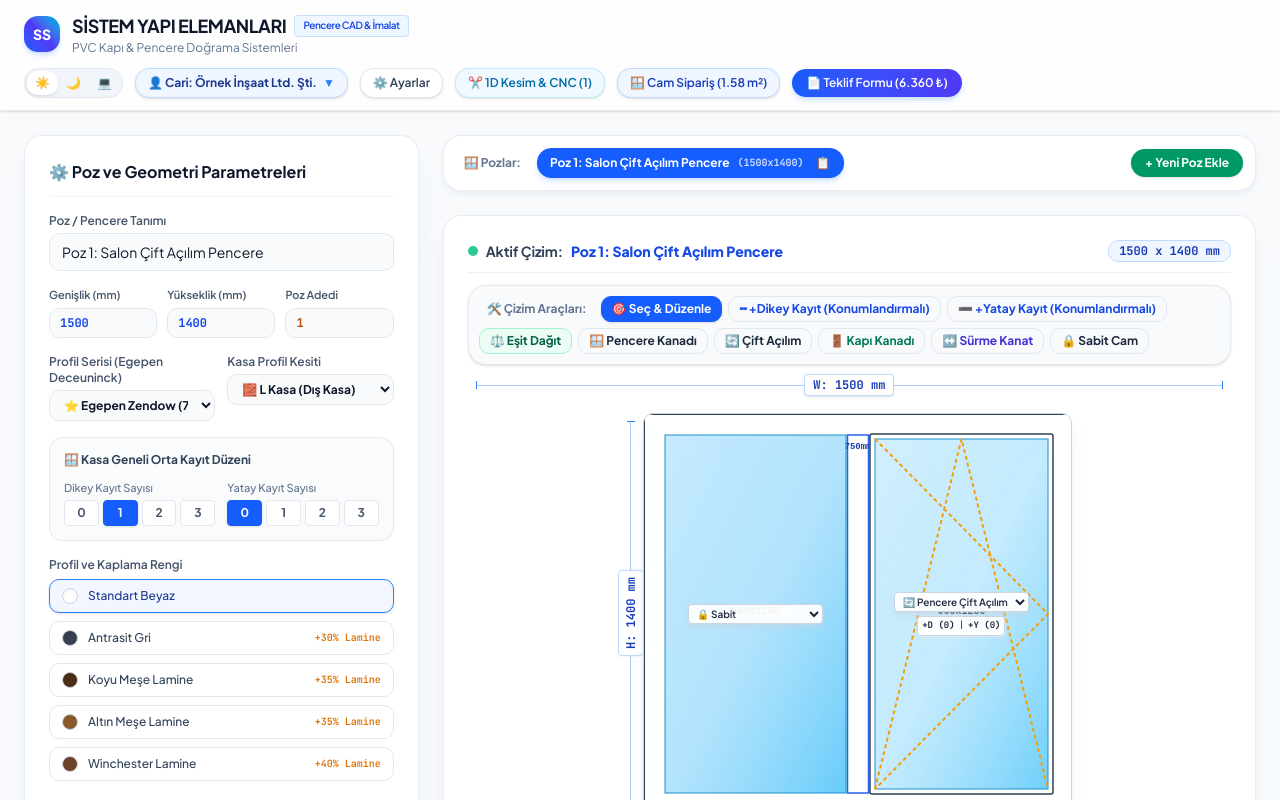
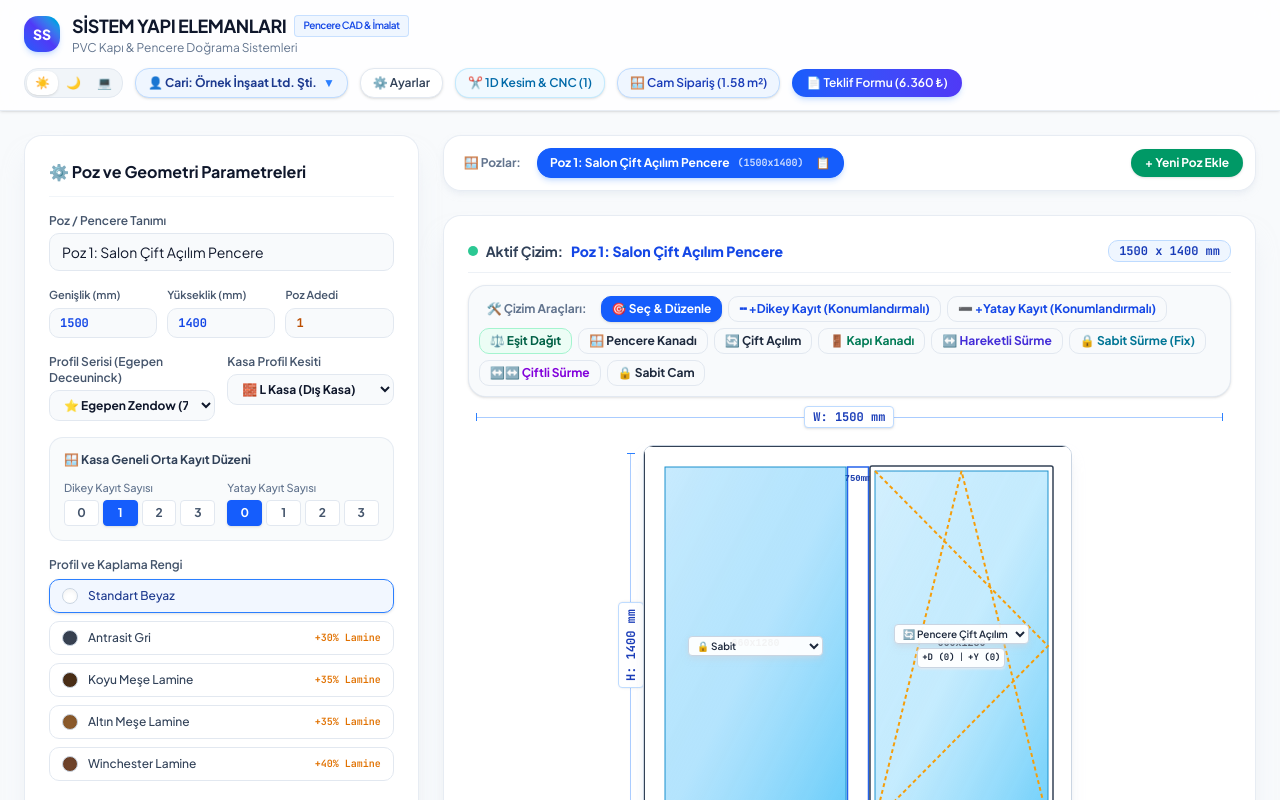
Before and after one commit to haslim/pencere, a Next.js app: page / in a window 1280 px wide. Shown: the top 800 px of the page. Built offline with nearby package versions, Linux system fonts and the light colour scheme.

Commit message:
feat: implement window canvas component with interactive drawing tools and mullion management engine

```diff
--- a/src/components/WindowCanvas.tsx
+++ b/src/components/WindowCanvas.tsx
@@ -16,8 +16,11 @@ export type WindowToolMode =
   | "cift_acilim"
   | "kapi_kanadi"
   | "surme_kanat"
+  | "surme_sabit"
+  | "surme_cift"
   | "vasistas"
   | "sabit";
+
 
 
 interface WindowCanvasProps {
@@ -144,6 +147,10 @@ export const WindowCanvas: React.FC<WindowCanvasProps> = ({
       onUpdateDivisionType(divIdx, "kapi-ic", "KAPI_KANADI");
     } else if (activeTool === "surme_kanat" && onUpdateDivisionType) {
       onUpdateDivisionType(divIdx, "surme-sol", "SURME_KANAD");
+    } else if ((activeTool as any) === "surme_sabit" && onUpdateDivisionType) {
+      onUpdateDivisionType(divIdx, "surme-sabit", "SURME_KANAD");
+    } else if ((activeTool as any) === "surme_cift" && onUpdateDivisionType) {
+      onUpdateDivisionType(divIdx, "surme-cift", "SURME_KANAD");
     } else if (activeTool === "vasistas" && onUpdateDivisionType) {
       onUpdateDivisionType(divIdx, "vasistas", "VASISTAS");
     } else if (activeTool === "sabit" && onUpdateDivisionType) {
@@ -154,6 +161,7 @@ export const WindowCanvas: React.FC<WindowCanvasProps> = ({
       handleOpenAddMullionModal("h");
     }
   };
+
 
   return (
     <div className="w-full flex flex-col items-center gap-4">
@@ -257,8 +265,35 @@ export const WindowCanvas: React.FC<WindowCanvasProps> = ({
                 : "bg-slate-50 border-slate-200 hover:bg-slate-100 text-indigo-700"
             }`}
           >
-            ↔️ Sürme Kanat
+            ↔️ Hareketli Sürme
           </button>
+
+          <button
+            onClick={() => setActiveTool("surme_sabit" as any)}
+            className={`px-2.5 py-1 rounded-lg text-xs font-bold transition flex items-center gap-1 whitespace-nowrap border ${
+              (activeTool as any) === "surme_sabit"
+                ? "bg-cyan-600 text-white border-cyan-600 shadow"
+                : isDark
+                ? "bg-slate-950 border-slate-800 hover:bg-slate-800 text-cyan-400"
+                : "bg-slate-50 border-slate-200 hover:bg-slate-100 text-cyan-700"
+            }`}
+          >
+            🔒 Sabit Sürme (Fix)
+          </button>
+
+          <button
+            onClick={() => setActiveTool("surme_cift" as any)}
+            className={`px-2.5 py-1 rounded-lg text-xs font-bold transition flex items-center gap-1 whitespace-nowrap border ${
+              (activeTool as any) === "surme_cift"
+                ? "bg-purple-600 text-white border-purple-600 shadow"
+                : isDark
+                ? "bg-slate-950 border-slate-800 hover:bg-slate-800 text-purple-400"
+                : "bg-slate-50 border-slate-200 hover:bg-slate-100 text-purple-700"
+            }`}
+          >
+            ↔️↔️ Çiftli Sürme
+          </button>
+
 
           <button
             onClick={() => setActiveTool("sabit")}
@@ -546,10 +581,52 @@ export const WindowCanvas: React.FC<WindowCanvasProps> = ({
                         />
                       </>
                     )}
+
+                    {/* Sürme Görsel Çizgileri & Simgeleri */}
+
+                    {(divType === "surme-sol" || divType === "surme-sag") && (
+                      <path
+                        d={`M ${startX + 12} ${startY + sectionH / 2} L ${startX + sectionW - 12} ${startY + sectionH / 2} M ${startX + (divType === "surme-sol" ? 20 : sectionW - 20)} ${startY + sectionH / 2 - 5} L ${startX + (divType === "surme-sol" ? 12 : sectionW - 12)} ${startY + sectionH / 2} L ${startX + (divType === "surme-sol" ? 20 : sectionW - 20)} ${startY + sectionH / 2 + 5}`}
+                        fill="none"
+                        stroke="#6366f1"
+                        strokeWidth="2.5"
+                      />
+                    )}
+
+                    {divType === "surme-sabit" && (
+                      <text
+                        x={startX + sectionW / 2}
+                        y={startY + 22}
+                        textAnchor="middle"
+                        fill={isDark ? "#38bdf8" : "#0284c7"}
+                        fontSize="11"
+                        fontWeight="bold"
+                      >
+                        🔒 SABİT SÜRME (FIX)
+                      </text>
+                    )}
+
+                    {divType === "surme-cift" && (
+                      <g>
+                        <path
+                          d={`M ${startX + 12} ${startY + sectionH / 2 - 4} L ${startX + sectionW - 12} ${startY + sectionH / 2 - 4} M ${startX + 20} ${startY + sectionH / 2 - 9} L ${startX + 12} ${startY + sectionH / 2 - 4} L ${startX + 20} ${startY + sectionH / 2 + 1}`}
+                          fill="none"
+                          stroke="#a855f7"
+                          strokeWidth="2"
+                        />
+                        <path
+                          d={`M ${startX + 12} ${startY + sectionH / 2 + 6} L ${startX + sectionW - 12} ${startY + sectionH / 2 + 6} M ${startX + sectionW - 20} ${startY + sectionH / 2 + 1} L ${startX + sectionW - 12} ${startY + sectionH / 2 + 6} L ${startX + sectionW - 20} ${startY + sectionH / 2 + 11}`}
+                          fill="none"
+                          stroke="#a855f7"
+                          strokeWidth="2"
+                        />
+                      </g>
+                    )}
                   </g>
                 );
               })
             )}
+
 
             {/* Isıcam Yansıma Gradyanı */}
             <defs>
--- a/src/lib/pencereEngine.ts
+++ b/src/lib/pencereEngine.ts
@@ -96,9 +96,11 @@ export type DivisionType =
   | "vasistas"
   | "kapi-ic"
   | "kapi-dis"
-  | "surme-sol"
-  | "surme-sag"
-  | "surme-cift";
+  | "surme-sol" // Sol Hareketli Sürme
+  | "surme-sag" // Sağ Hareketli Sürme
+  | "surme-sabit" // Sabit Sürme Kanadı (Fix Sliding)
+  | "surme-cift"; // Çift Hareketli Sürme Kanatlar
+
 
 export interface DivisionItem {
   id: string;
```
